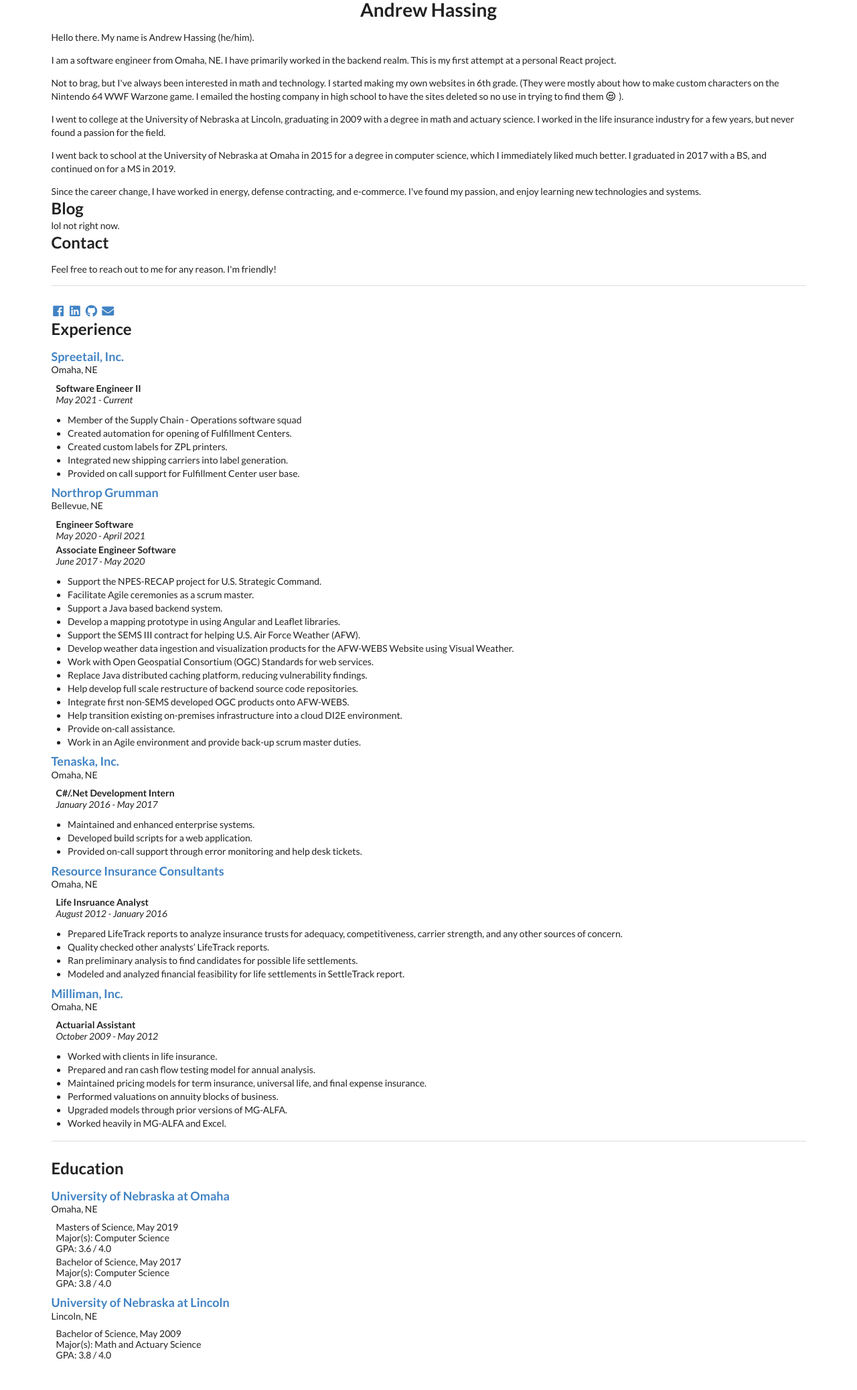
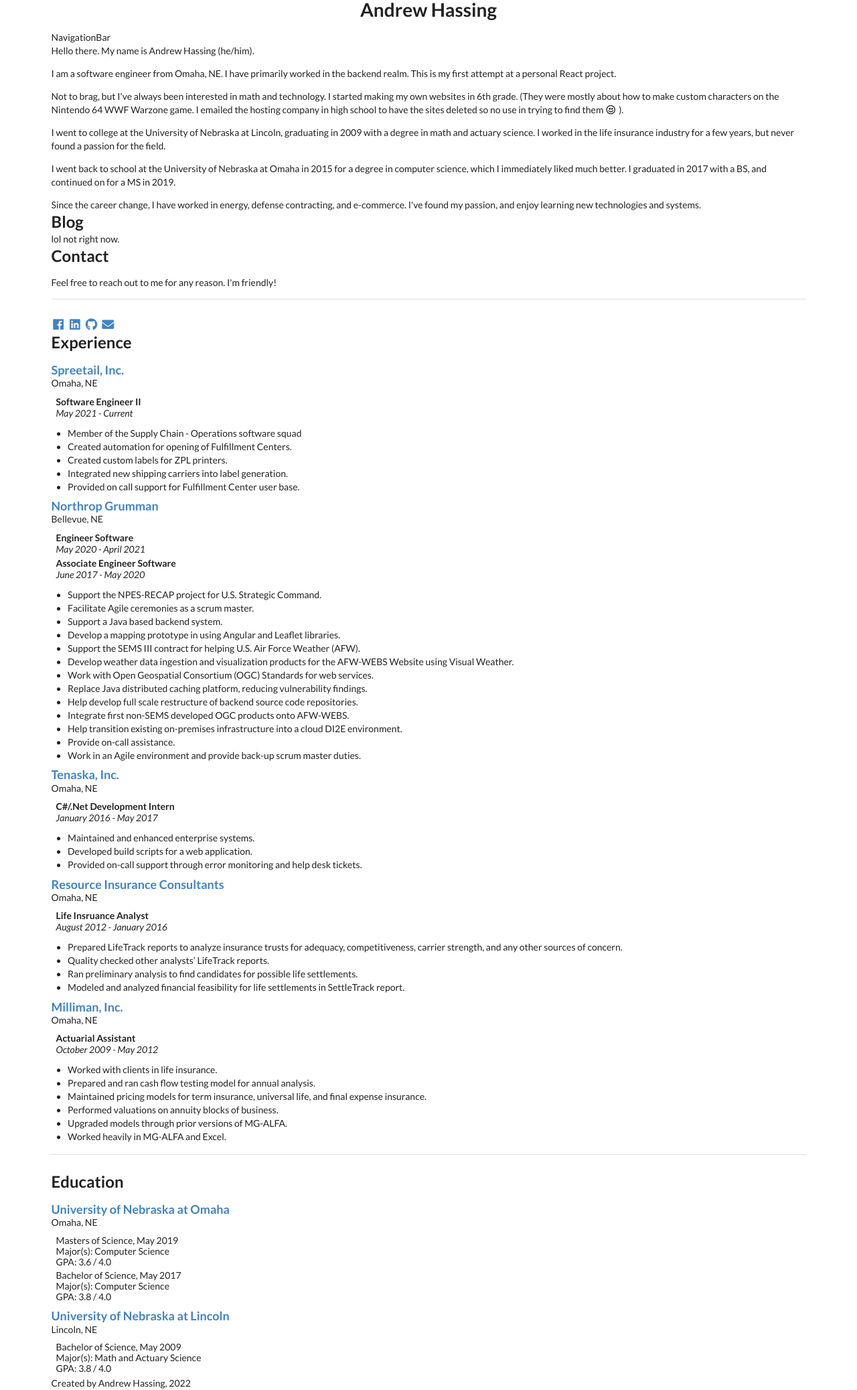
Before and after one commit to ahassing/website, a React (Create React App) app: page / in a window 1280 px wide. Shown: the whole page at 67% size. Before the commit the page ends 2035 px from the top, so only its background shows below. Built offline with nearby package versions, Linux system fonts and the light colour scheme.

Commit message:
some more small adds

```diff
--- a/src/components/App.js
+++ b/src/components/App.js
@@ -3,15 +3,19 @@
 import Blog from './pages/Blog';
 import Contact from './pages/Contact';
 import Resume from './pages/Resume';
+import Footer from './Footer';
+import NavigationBar from './NavigationBar';
 
 const App = () =>  {
   return (
     <div className="ui container">
       <h1 className="ui center aligned header">Andrew Hassing</h1>
+      <NavigationBar />
       <AboutMe />
       <Blog />
       <Contact />
       <Resume />
+      <Footer />
     </div>
   );
 }
--- /dev/null
+++ b/src/components/Footer.js
@@ -0,0 +1,11 @@
+import React from "react";
+
+const Footer = () => {
+    return (
+        <div>
+            Created by Andrew Hassing, 2022
+        </div>
+    );
+}
+
+export default Footer;
```
